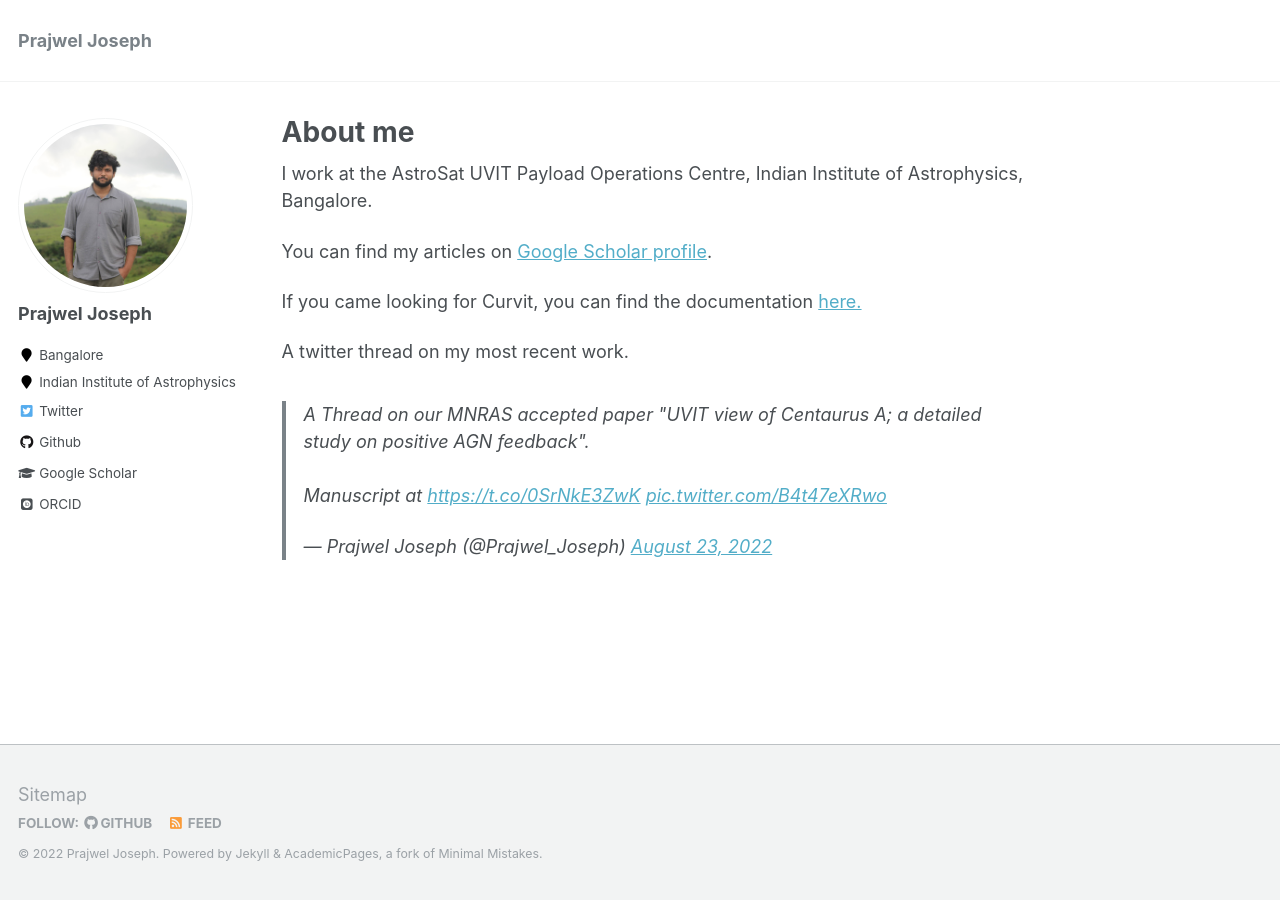
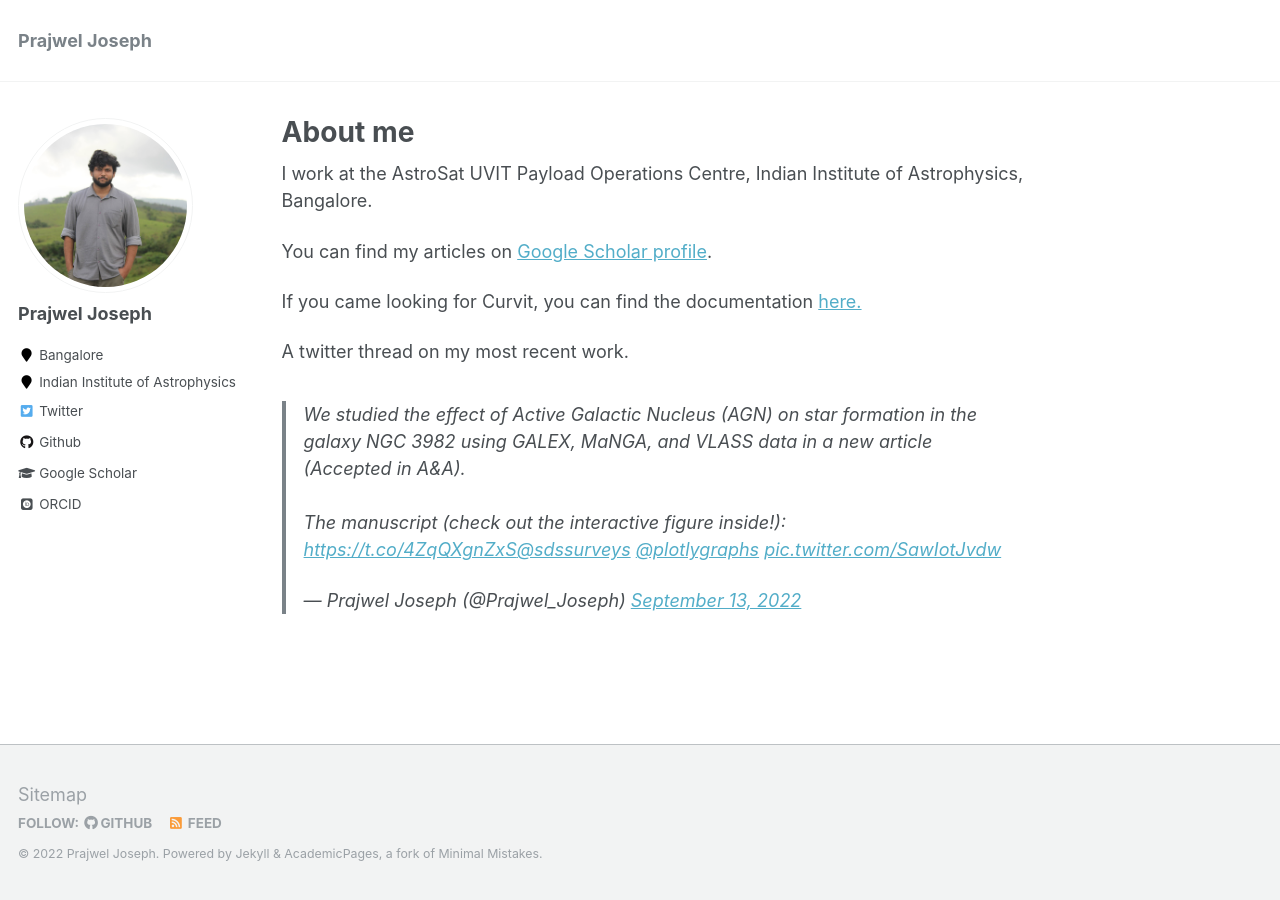
Before and after one commit to prajwel/prajwel.github.io, a Jekyll site: the page built from _pages/about.md, in a window 1280 px wide. Built offline with Jekyll 4.4.1, drawn with Linux system fonts in a browser that asks for light colours; some web fonts are replaced; comment, search, counter and statistics services are not loaded.

Commit message:
Update about.md

```diff
--- a/_pages/about.md
+++ b/_pages/about.md
@@ -16,4 +16,4 @@ If you came looking for Curvit, you can find the documentation <a href="https://
 
 A twitter thread on my most recent work.
 
-<blockquote class="twitter-tweet"><p lang="en" dir="ltr">A Thread on our MNRAS accepted paper &quot;UVIT view of Centaurus A; a detailed study on positive AGN feedback&quot;.<br><br>Manuscript at <a href="https://t.co/0SrNkE3ZwK">https://t.co/0SrNkE3ZwK</a> <a href="https://t.co/B4t47eXRwo">pic.twitter.com/B4t47eXRwo</a></p>&mdash; Prajwel Joseph (@Prajwel_Joseph) <a href="https://twitter.com/Prajwel_Joseph/status/1561965913682767872?ref_src=twsrc%5Etfw">August 23, 2022</a></blockquote> <script async src="https://platform.twitter.com/widgets.js" charset="utf-8"></script>
+<blockquote class="twitter-tweet"><p lang="en" dir="ltr">We studied the effect of Active Galactic Nucleus (AGN) on star formation in the galaxy NGC 3982 using GALEX, MaNGA, and VLASS data in a new article (Accepted in A&amp;A).<br><br>The manuscript (check out the interactive figure inside!): <a href="https://t.co/4ZqQXgnZxS">https://t.co/4ZqQXgnZxS</a><a href="https://twitter.com/sdssurveys?ref_src=twsrc%5Etfw">@sdssurveys</a> <a href="https://twitter.com/plotlygraphs?ref_src=twsrc%5Etfw">@plotlygraphs</a> <a href="https://t.co/SawIotJvdw">pic.twitter.com/SawIotJvdw</a></p>&mdash; Prajwel Joseph (@Prajwel_Joseph) <a href="https://twitter.com/Prajwel_Joseph/status/1569528979098583040?ref_src=twsrc%5Etfw">September 13, 2022</a></blockquote> <script async src="https://platform.twitter.com/widgets.js" charset="utf-8"></script>
```
